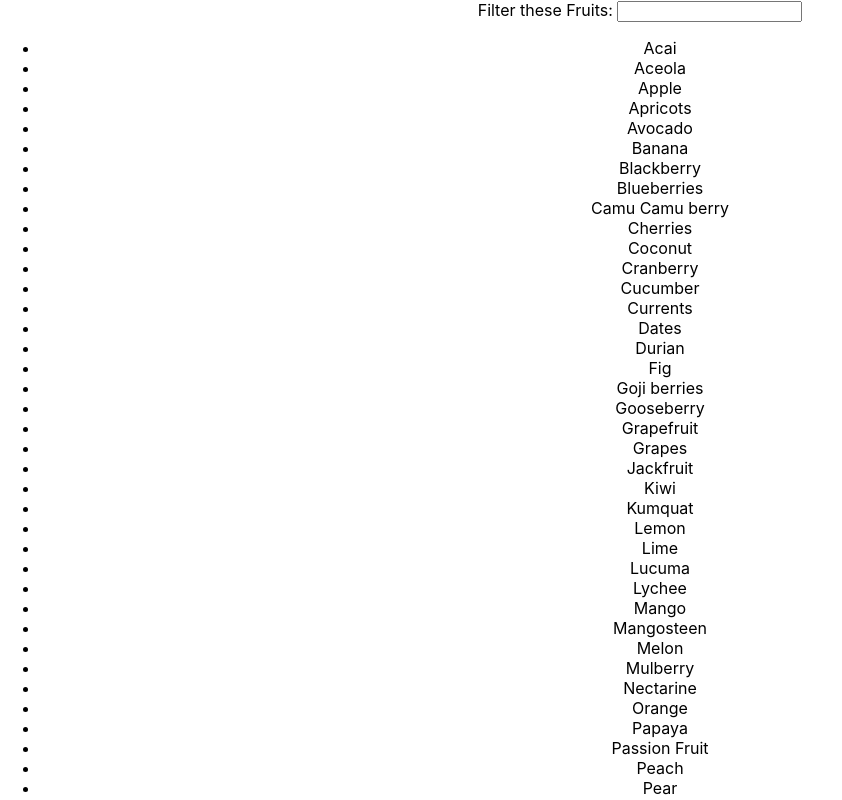
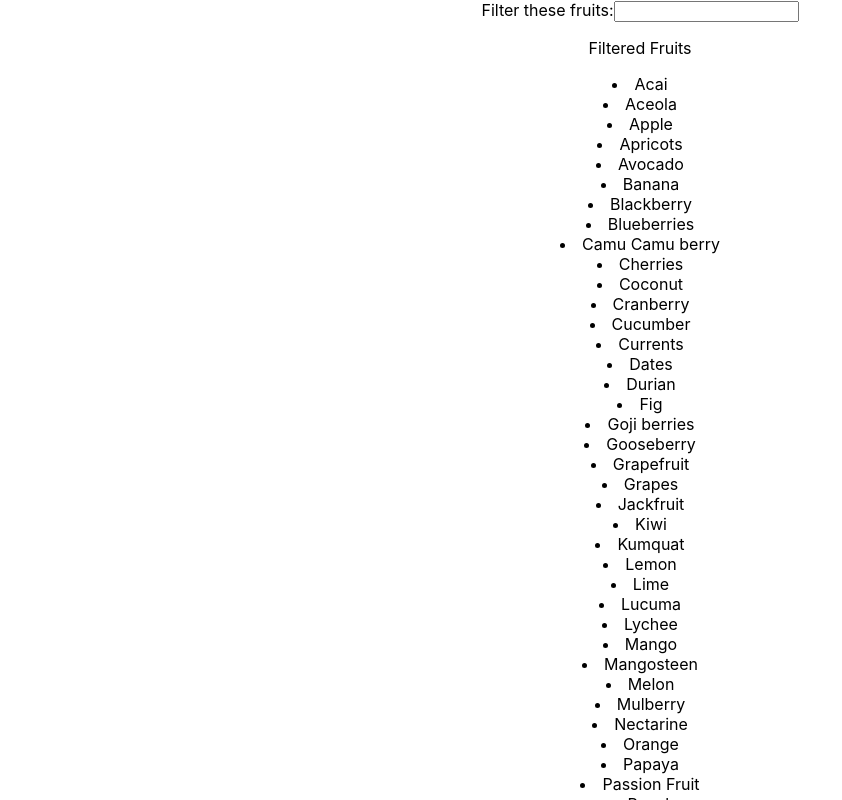
Before and after one commit to oktayesenn/Lifting-State, a React (Create React App) app: page / in a window 1280 px wide. Shown: the top 800 px of the page, without its empty margins (0-842 px from the left). Built offline with nearby package versions, Linux system fonts and the light colour scheme.

Commit message:
Lifting State

```diff
--- a/src/App.js
+++ b/src/App.js
@@ -1,12 +1,12 @@
 import React from 'react';
 import './App.css';
 import FruitContainer from "./components/FruitContainer"
-import fruitList from "./components/Data"
+
 
 function App() {
   return (
     <div className="App">
-      <FruitContainer fruits={fruitList}/>
+      <FruitContainer />
     </div>
   );
 }
--- a/src/components/FruitContainer.js
+++ b/src/components/FruitContainer.js
@@ -1,26 +1,39 @@
 import React,{ useState } from "react"
+import fruitList from "./Data"
 import FruitList from "./FruitList"
 import FruitFilter from "./FruitFilter"
 
 const FruitContainer = (props) => {
 
-  const [fruitsToDisplay, setFruitsToDisplay] = useState(props.fruits)
+  const [fruitsToDisplay, setFruitsToDisplay] = useState(fruitList)
+  const [matchedFruits, setMatchedFruits] = useState(fruitList)
+  const [unmatchedFruits, setUnmatchedFruits] = useState([])
 
   const handleFilterChange = (event) => {
-    event.preventDefault()
-    const filterValue = event.target.value
+    let filteredValue = event.target.value
 
-    const filteredFruitList = props.fruits.filter(fruit => {
-        return fruit.toLocaleLowerCase().includes(filterValue.toLocaleLowerCase())
+
+    let filteredFruitList = fruitsToDisplay.filter(fruit => {
+      return fruit.toLocaleLowerCase().includes(filteredValue.toLocaleLowerCase())
     })
+    let unmatchedFruitList = fruitsToDisplay.filter(fruit => {
+      return !fruit.toLocaleLowerCase().includes(filteredValue.toLocaleLowerCase())
+    })
+    setMatchedFruits(filteredFruitList)
+    setUnmatchedFruits(unmatchedFruitList)
 
-    setFruitsToDisplay(filteredFruitList)
   }
 
     return(
       <div>
         <FruitFilter handleFilterChange={handleFilterChange}/>
-        <FruitList fruits={fruitsToDisplay}/>
+
+
+        <p>Filtered Fruits</p>
+       <FruitList fruits={matchedFruits} />
+
+       <p>Unmatched Fruits</p>
+       <FruitList fruits={unmatchedFruits} />
       </div>
     )
   }
--- a/src/components/FruitFilter.js
+++ b/src/components/FruitFilter.js
@@ -1,10 +1,12 @@
-import React from "react"
+import React from "react";
 
+const FruitFilter = (props) => {
+  return (
+    <div>
+      <label>Filter these fruits:</label>
+        <input type="text" onChange={props.handleFilterChange} name="fruit-filter" />
+    </div>
+  );
+};
 
-const FruitFilter = props => (
-    <div>
-      <label>Filter these Fruits: </label>
-      <input type="text" onChange={props.handleFilterChange} name="fruit-filter" /></div>
-)
-
-export default FruitFilter
+export default FruitFilter;
--- a/src/components/FruitList.js
+++ b/src/components/FruitList.js
@@ -1,9 +1,16 @@
 import React from "react"
 
-const FruitList = props => (
-    <ul>
-      {props.fruits.map(fruit => <li>{fruit}</li>)}
-    </ul>
-)
+const FruitList = props => {
+
+  const fruits = props.fruits.map(fruit => {
+    return <li>{fruit}</li>
+  })
+
+  return (
+    <div>
+     {fruits}
+    </div>
+  )
+}
 
 export default FruitList
```
Also changed, not shown: 2 other files (tests, documents, lock files or other folders).
